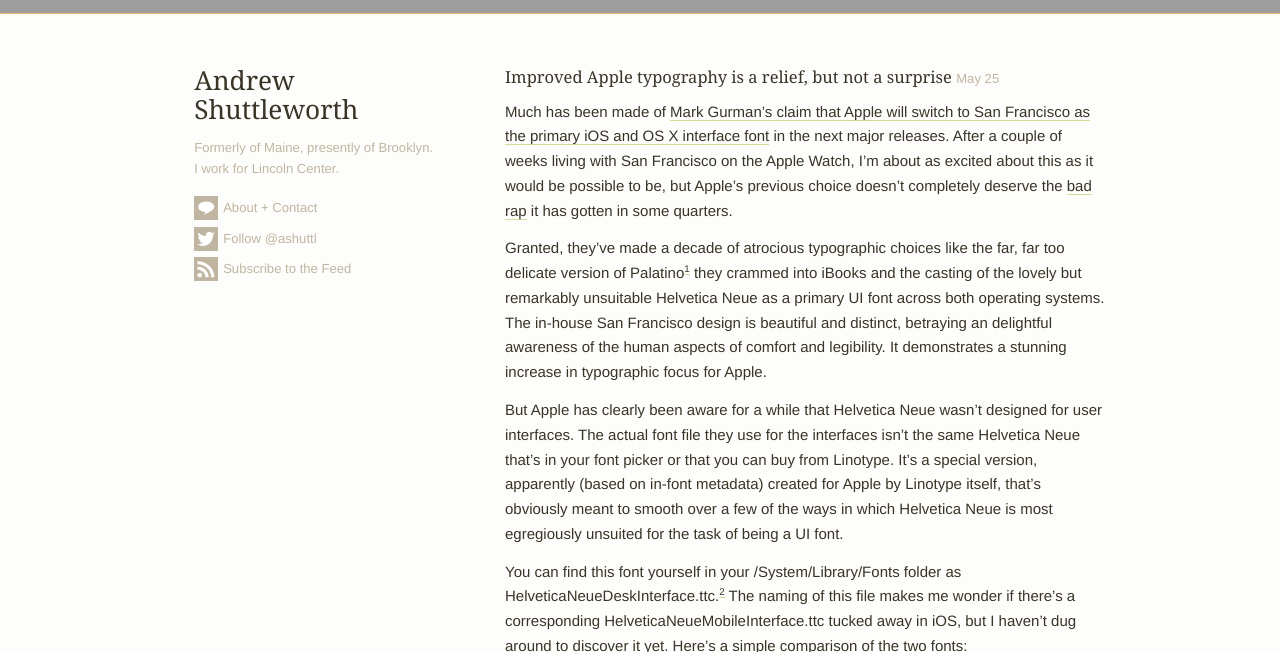
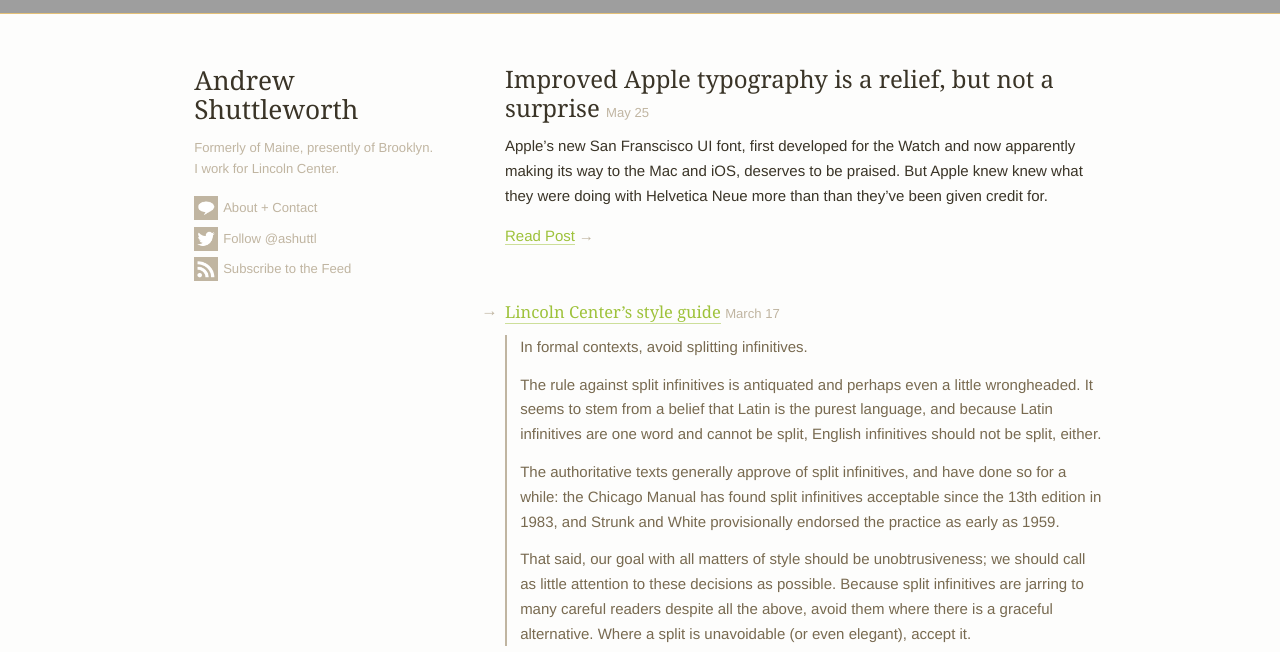
Before and after one commit to ashuttl/ashuttl.github.io, a Jekyll site: the page built from index.html, in a window 1280 px wide and 1400 px high. Shown: the top 652 px of the window. Built offline with Jekyll 4.4.1, drawn with Linux system fonts in a browser that asks for light colours; some web fonts are replaced; the list of posts is cut into pages by our own code; comment, search, counter and statistics services are not loaded; some of the changed text lies outside the part shown; grey boxes are pictures that could not be loaded.

Commit message:
Giving Helvetica post a teaser

```diff
--- a/_posts/2015-05-25-improved-apple-typography-is-not-a-surprise.md
+++ b/_posts/2015-05-25-improved-apple-typography-is-not-a-surprise.md
@@ -2,6 +2,7 @@
 title: Improved Apple typography is a relief, but not a surprise
 type: post
 layout: post
+teaser: "Apple’s new San Franscisco UI font, first developed for the Watch and now apparently making its way to the Mac and iOS, deserves to be praised. But Apple knew knew what they were doing with Helvetica Neue more than than they’ve been given credit for."
 ---
 Much has been made of [Mark Gurman’s claim that Apple will switch to San Francisco as the primary iOS and OS X interface font](http://9to5mac.com/2015/05/20/apple-plans-to-refresh-ios-9-os-x-10-11-using-new-apple-watch-font/) in the next major releases. After a couple of weeks living with San Francisco on the Apple Watch, I’m about as excited about this as it would be possible to be, but Apple’s previous choice doesn’t completely deserve the [bad rap](http://www.fastcodesign.com/3031432/why-apples-new-font-wont-work-on-your-desktop "Tobias Frere-Jones is unimpressed with Helvetica as an interface font.") it has gotten in some quarters.
 
```
